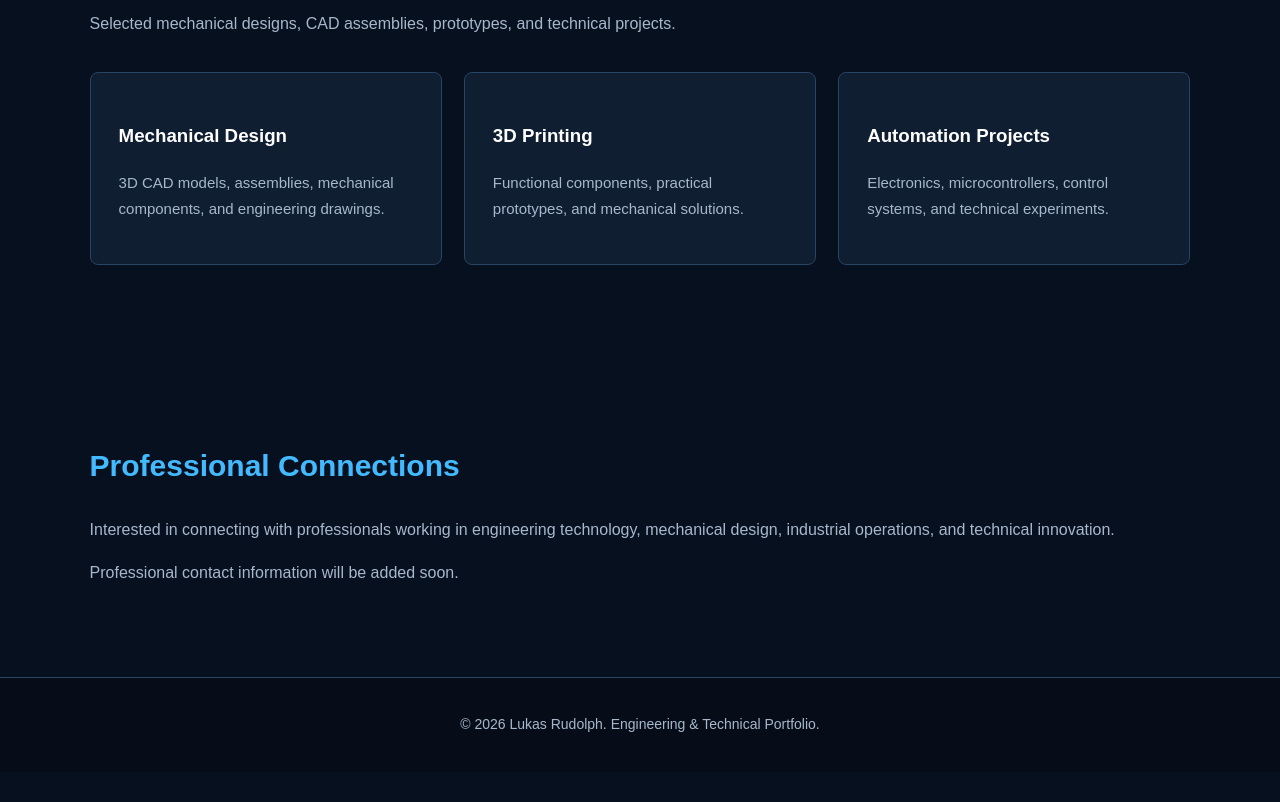
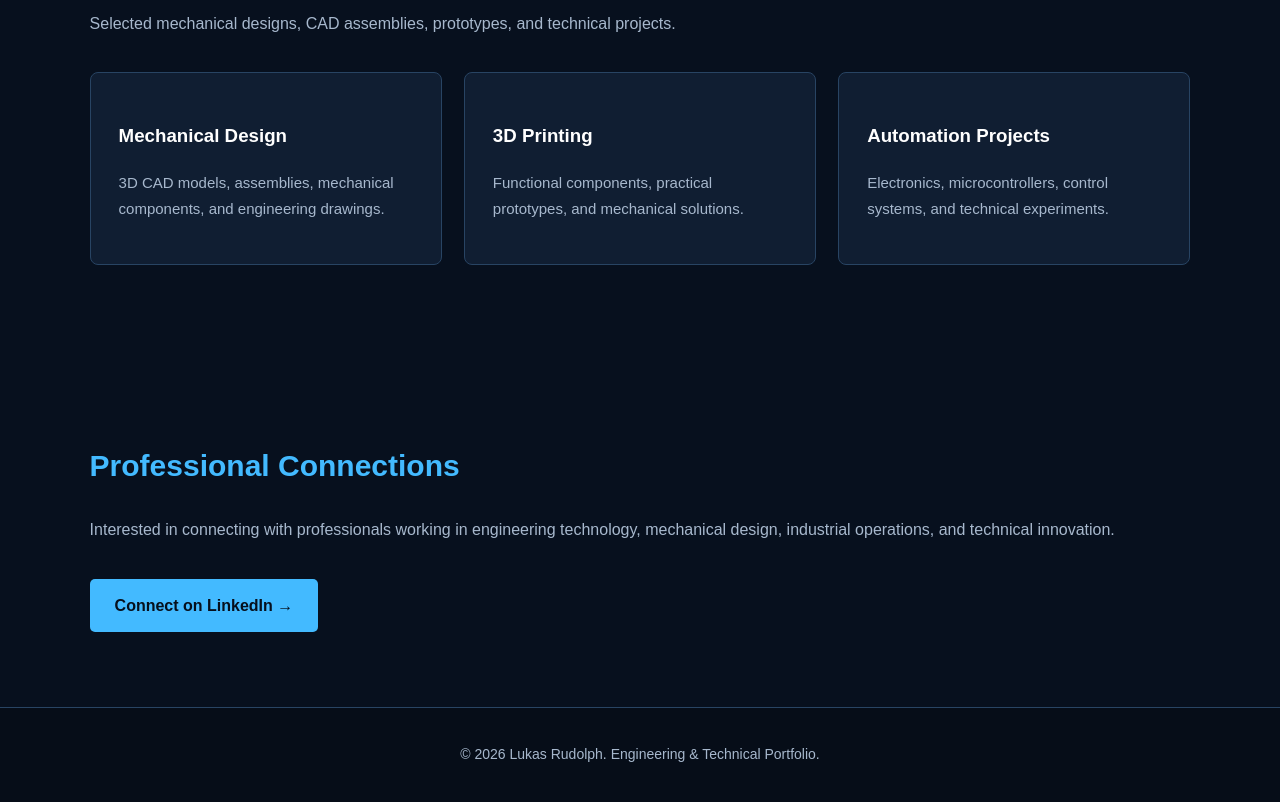
Before and after one commit to LukasRudolphKY/LukasRudolphKY.github.io, a plain HTML site: page index.html in a window 1280 px wide. Shown: the part 1846-2648 px from the top of the page. Before the commit the page ends 2618 px from the top, so only its background shows below. Drawn offline with nearby package versions, Linux system fonts and the light colour scheme; animation ran at ten frames a second.

Commit message:
Add LinkedIn contact link to index.html

```diff
--- a/index.html
+++ b/index.html
@@ -482,10 +482,12 @@ footer {
         and technical innovation.
     </p>
 
-    <p>
-        Professional contact information
-        will be added soon.
-    </p>
+    <a href="https://www.linkedin.com/in/lukas-rudolph-377b45100/"
+   target="_blank"
+   rel="noopener noreferrer"
+   class="button">
+    Connect on LinkedIn →
+</a>
 
 </section>
 
```
